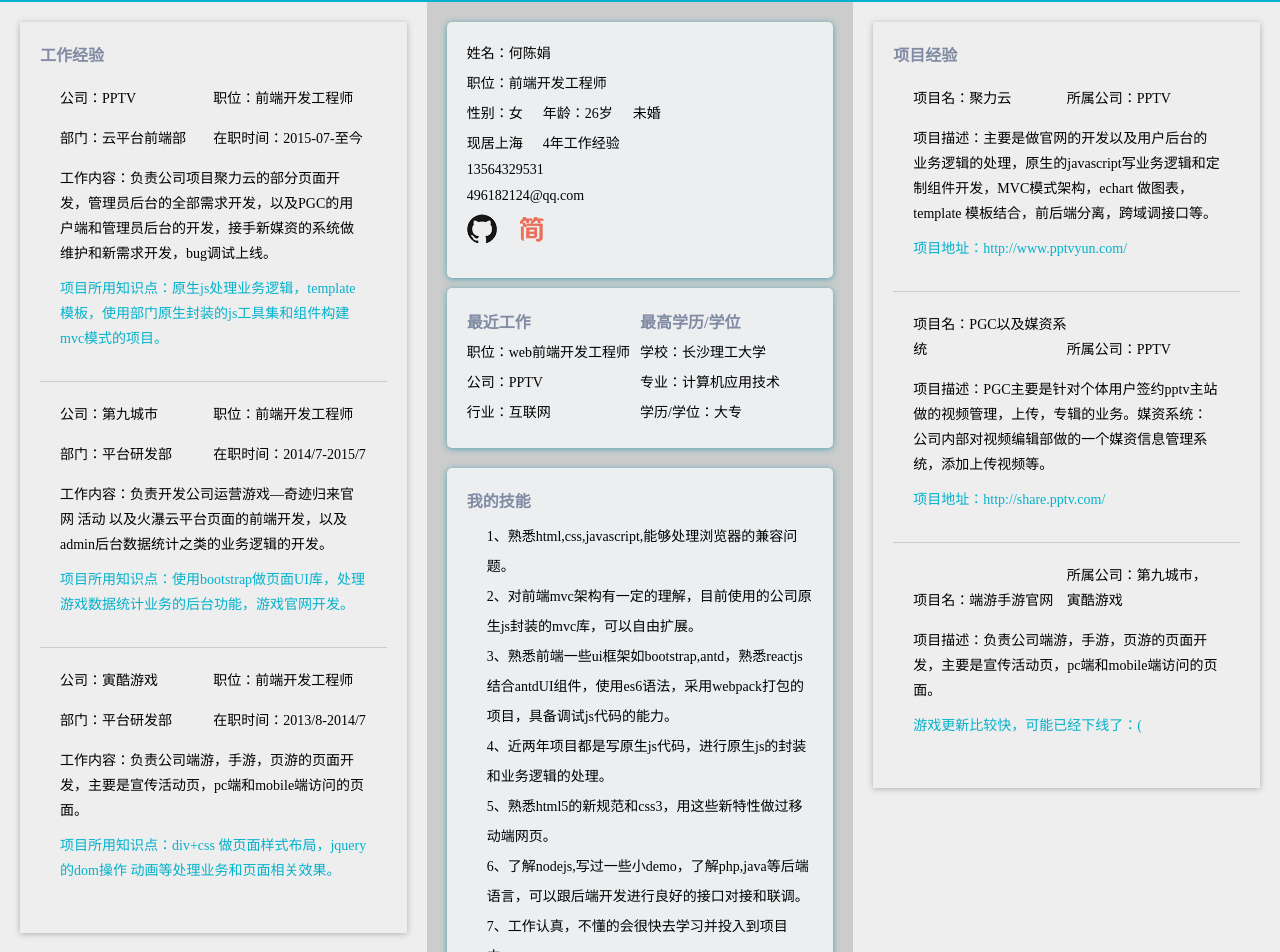
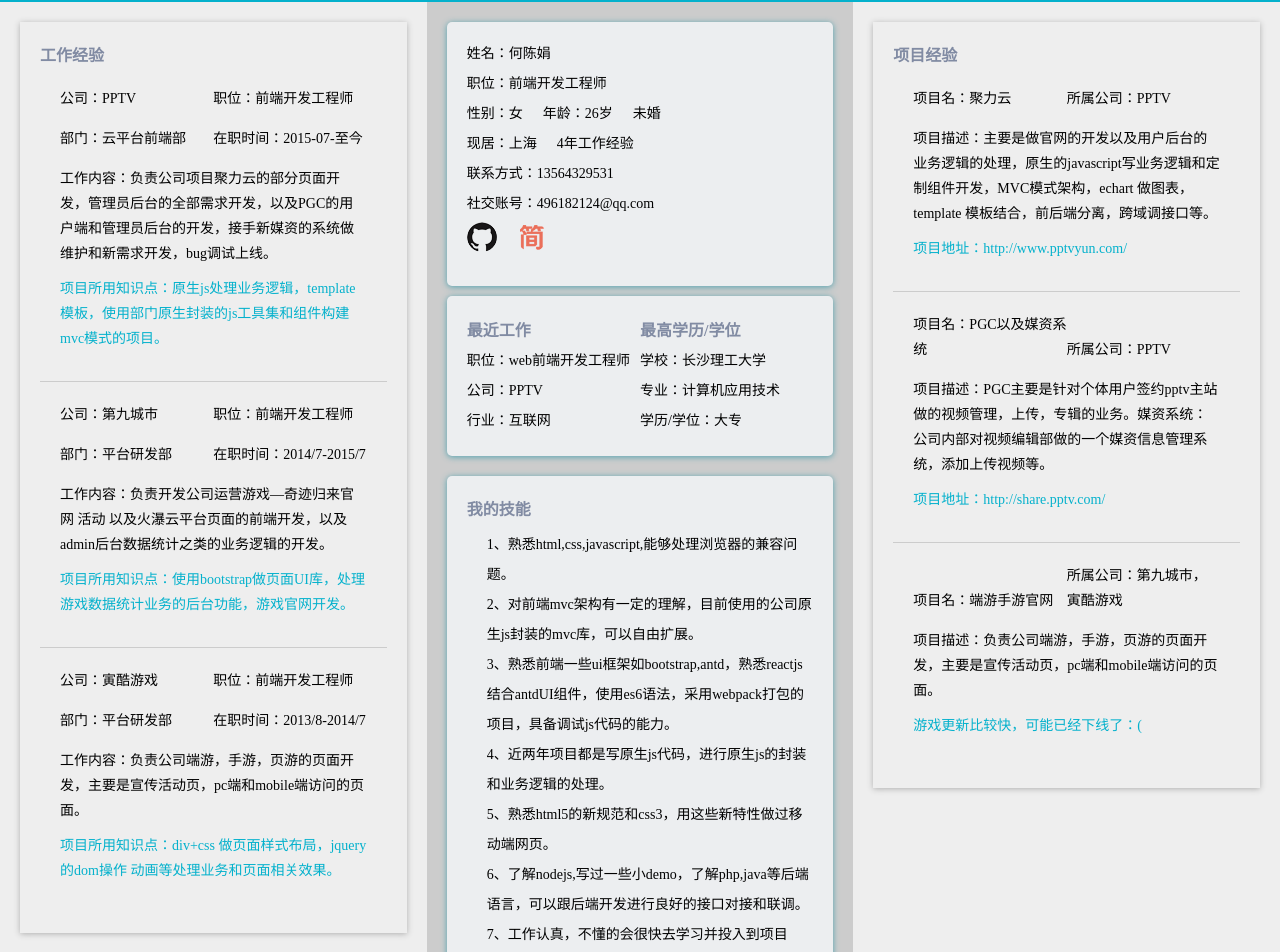
Before and after one commit to mxcz213/myInstroduce, a React app: page / in a window 1280 px wide. Shown: the part 178-1130 px from the top of the page. Built offline with nearby package versions, Linux system fonts and the light colour scheme.

Commit message:
数据抽出

```diff
--- a/src/components/accountInfo.js
+++ b/src/components/accountInfo.js
@@ -7,7 +7,14 @@
 		super();
 		this.state = {
 			myOlds:26,
-			jobtimes:4
+			jobtimes:4,
+			name:'何陈娟',
+			job:'前端开发工程师',
+			sex:'女',
+			hf:'未婚',
+			location:'上海',
+			phone:'13564329531',
+			qq:'496182124@qq.com'
 		}
 	}
 
@@ -32,22 +39,22 @@
 
 		return (
 			<div className="mb10 shadow-layout">
-				<h3 className="name">姓名：何陈娟</h3>
-				<h3 className="name">职位：前端开发工程师</h3>
+				<h3 className="name">姓名：{this.state.name}</h3>
+				<h3 className="name">职位：{this.state.job}</h3>
 				<div className="base-info-list">
-					<span className="inline-block mr20">性别：女</span>
+					<span className="inline-block mr20">性别：{this.state.sex}</span>
 					<span className="inline-block mr20">年龄：{this.state.myOlds}岁</span>
-					<span className="inline-block">未婚</span>
+					<span className="inline-block">{this.state.hf}</span>
 				</div>
 				<div className="base-info-list">
-					<span className="inline-block mr20"><i></i>现居上海</span>
+					<span className="inline-block mr20">现居：{this.state.location}</span>
 					<span className="inline-block">{this.state.jobtimes}年工作经验</span>
 				</div>
 				<div className="base-info-list">
-					<span className="inline-block"><i></i>13564329531</span>
+					<span className="inline-block">联系方式：{this.state.phone}</span>
 				</div>
 				<div className="base-info-list">
-					<span className="inline-block"><i></i>496182124@qq.com</span>
+					<span className="inline-block">社交账号：{this.state.qq}</span>
 				</div>
 				<div className="base-info-list">
 					<a className="inline-block mr20" href="https://github.com/mxcz213" rel="noopener noreferrer">
--- a/src/components/mySkills.js
+++ b/src/components/mySkills.js
@@ -1,21 +1,32 @@
 import React from 'react';
 
 export default class MySkills extends React.Component {
+	constructor(){
+		super();
+		this.state = {
+			mySkill:[
+				'熟悉html,css,javascript,能够处理浏览器的兼容问题。',
+				'对前端mvc架构有一定的理解，目前使用的公司原生js封装的mvc库，可以自由扩展。',
+				'熟悉前端一些ui框架如bootstrap,antd，熟悉reactjs结合antdUI组件，使用es6语法，采用webpack打包的项目，具备调试js代码的能力。',
+				'近两年项目都是写原生js代码，进行原生js的封装和业务逻辑的处理。',
+				'熟悉html5的新规范和css3，用这些新特性做过移动端网页。',
+				'了解nodejs,写过一些小demo，了解php,java等后端语言，可以跟后端开发进行良好的接口对接和联调。',
+				'工作认真，不懂的会很快去学习并投入到项目中。',
+				'热爱前端，关注新技术，希望新项目可以用到这些前沿技术框架。',
+				'抗压能力强，有分析问题与解决问题的能力，团队精神，协调和沟通能力。'
+			]
+		}
+	}
 	render(){
+		const skills = this.state.mySkill;
+		const skillStr = skills.map((item,index,array) => {
+			return <p key={index + 1}>{index + 1}、{item}</p>
+		})
 		return (
 			<div className="mySkill shadow-layout">
 				<h4 className="title">我的技能</h4>
 				<div className="mySkill-list mt10">
-					<p>	1、熟悉html,css,javascript,能够处理浏览器的兼容问题。</p>
-					<p>	2、对前端mvc架构有一定的理解，目前使用的公司原生js封装的mvc库，可以自由扩展。</p>
-					<p>3、熟悉前端一些ui框架如bootstrap,antd，熟悉reactjs结合antdUI组件，使用es6语法，采用webpack打包的项目，具备调试js代码的能力。</p>
-					<p>4、近两年项目都是写原生js代码，进行原生js的封装和业务逻辑的处理。</p>
-					<p>5、熟悉html5的新规范和css3，用这些新特性做过移动端网页。</p>
-					<p>6、了解nodejs,写过一些小demo，了解php,java等后端语言，可以跟后端开发进行良好的接口对接和联调。</p>
-					<p>7、工作认真，不懂的会很快去学习并投入到项目中。</p>
-					<p>8、热爱前端，关注新技术，希望新项目可以用到这些前沿技术框架。</p>
-					<p>9、抗压能力强，有分析问题与解决问题的能力，团队精神，协调和沟通能力。</p>
-					<p></p>
+					{skillStr}
 				</div>
 			</div>
 		)
--- a/src/components/spaceInfo.js
+++ b/src/components/spaceInfo.js
@@ -4,22 +4,6 @@
 import ProjectExprience from './projectExperience';
 
 export default class SpaceInfo extends React.Component {
-	constructor(){
-		super();
-		this.state = {
-			minHeight:''
-		}
-	}
-
-	componentDidMount(){
-		/*const header = this.refs.header;
-		const clientHeight = document.documentElement.clientHeight;
-		const wraperHeight = clientHeight - header.offsetHeight + 'px';
-		this.setState({
-			minHeight:wraperHeight
-		});*/
-	}
-
 	render(){
 
 		return (
```
